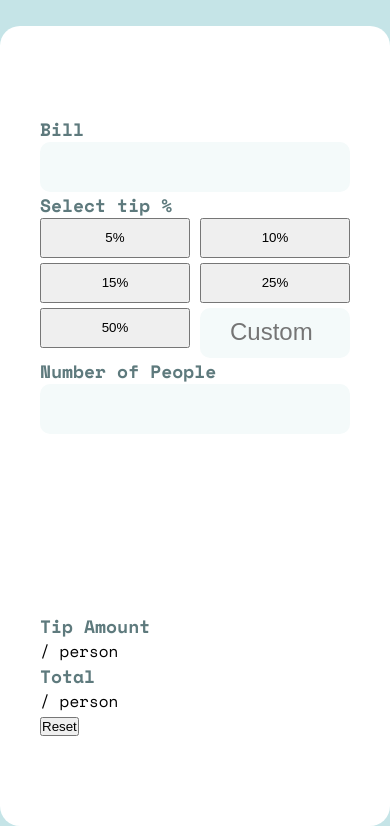
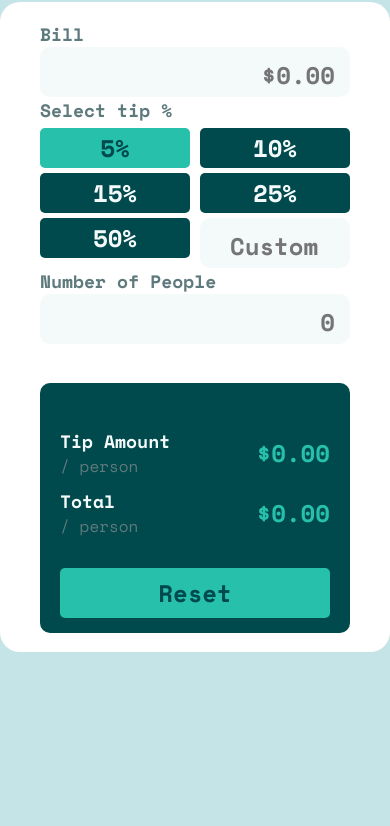
Before and after one commit to AndreySkopintsev/tip-calculator, a plain HTML site: page index.html in a window 390 px wide. Shown: the part 140-966 px from the top of the page. After the commit the page ends 844 px from the top, so only its background shows below. Drawn offline with nearby package versions, Linux system fonts and the light colour scheme.

Commit message:
added styling for mobile version

```diff
--- a/index.html
+++ b/index.html
@@ -6,6 +6,7 @@
 
   <link rel="icon" type="image/png" sizes="32x32" href="./images/favicon-32x32.png">
   <link rel="stylesheet" href="style.css">
+  <link rel="stylesheet" href="https://cdnjs.cloudflare.com/ajax/libs/font-awesome/5.15.4/css/all.min.css" integrity="sha512-1ycn6IcaQQ40/MKBW2W4Rhis/DbILU74C1vSrLJxCq57o941Ym01SwNsOMqvEBFlcgUa6xLiPY/NS5R+E6ztJQ==" crossorigin="anonymous" referrerpolicy="no-referrer" />
   <title>Frontend Mentor | Tip calculator app</title>
 </head>
 <body>
@@ -18,22 +19,29 @@
       <div class="all-input">
         <div class="bill">
           <h2>Bill</h2>
-          <input type="text" id="bill">
+          <div class="input-box">
+            <i class="fas fa-dollar-sign"></i>
+            <input type="number" id="bill" placeholder="$0.00">
+          </div>
         </div>
         <div class="tip-select">
           <h2>Select tip %</h2>
           <div class="percentage-btns">
-            <button id="percentageBtn">5%</button>
+            <button class="active-btn" id="percentageBtn">5%</button>
             <button id="percentageBtn">10%</button>
             <button id="percentageBtn">15%</button>
             <button id="percentageBtn">25%</button>
             <button id="percentageBtn">50%</button>
             <input type="text" id="custom" placeholder="Custom">
+
           </div>
         </div>
         <div class="people-number">
           <h2>Number of People</h2>
-          <input type="text" id="peopleNumber">
+          <div class="input-box">
+            <i class="fas fa-user"></i>
+            <input type="number" id="peopleNumber" placeholder="0">
+          </div>
         </div>
       </div>
       <div class="all-output">
@@ -43,14 +51,14 @@
               <h2>Tip Amount</h2>
               <p>/ person</p>
             </div>
-            <span id="tipAmount"></span>
+            <span id="tipAmount">$0.00</span>
           </div>
           <div class="tip-output">
             <div class="output-name">
               <h2>Total</h2>
               <p>/ person</p>
             </div>
-            <span id="totalAmount"></span>
+            <span id="totalAmount">$0.00</span>
           </div>
           <button id="resetBtn">Reset</button>
         </div>
--- a/style.css
+++ b/style.css
@@ -21,11 +21,11 @@ section{
     align-items: center;
     border-radius: 20px;
     margin-top: 40px;
-    max-width: 800px;
-    min-height: 800px;
+    min-width: 370px;
+    min-height: 650px;
 }
 
-.bill,.tip-select,.people-number,.output{
+.bill,.tip-select,.people-number,.all-output{
     min-width: 310px;
     /* border: 1px solid red; */
 }
@@ -45,13 +45,23 @@ h2{
 }
 
 input{
+    position: relative;
     width: 100%;
     height: 50px;
     border-radius: 10px;
     border: none;
-    padding-left: 250px;
+    padding-left: 220px;
     font-size: 24px;
+    color: hsl(183, 100%, 15%);
+    font-weight: 700;
+    font-family: 'Space Mono', monospace;
     background: hsl(189, 41%, 97%);
+}
+
+input::placeholder{
+    position: absolute;
+    right: 15px;
+    top: 10px;
 }
 
 input:focus{
@@ -59,7 +69,23 @@ input:focus{
     border: 2px solid hsl(172, 67%, 45%);
 }
 
+button{
+    font-size: 24px;
+    font-family: 'Space Mono', monospace;
+    color: hsl(189, 41%, 97%);
+    font-weight: 700;
+    border-radius: 5px;
+    border: none;
+    background: hsl(183, 100%, 15%);
+}
+
+.active-btn{
+    background: hsl(172, 67%, 45%);
+    color: hsl(183, 100%, 15%);
+}
+
 .percentage-btns{
+    margin-top: 5px;
     display: flex;
     justify-content: space-between;
     flex-wrap: wrap;
@@ -82,3 +108,51 @@ input:focus{
     left: 30px;
     top: 10px;
 }
+
+.output{
+    display: flex;
+    flex-direction: column;
+    justify-content: space-around;
+    align-items: center;
+    padding: 40px 20px 10px 20px;
+    background: hsl(183, 100%, 15%);
+    border-radius: 10px;
+    min-height: 250px;
+}
+
+.tip-output{
+    color: hsl(186, 14%, 43%);
+    width: 100%;
+    display: flex;
+    justify-content: space-between;
+    align-items: center;
+}
+
+.output-name>h2{
+    color: hsl(189, 41%, 97%);
+}
+
+#resetBtn{
+    width: 100%;
+    height: 50px;
+    margin-top: 20px;
+    background: hsl(172, 67%, 45%);
+    color: hsl(183, 100%, 15%);
+}
+
+span{
+    font-size: 24px;
+    color: hsl(172, 67%, 45%);
+    font-weight: 700;
+}
+
+.input-box{
+    position: relative;
+}
+
+i{
+    position: absolute;
+    top: 15px;
+    left: 20px;
+    color: hsl(186, 14%, 43%);
+}
```
